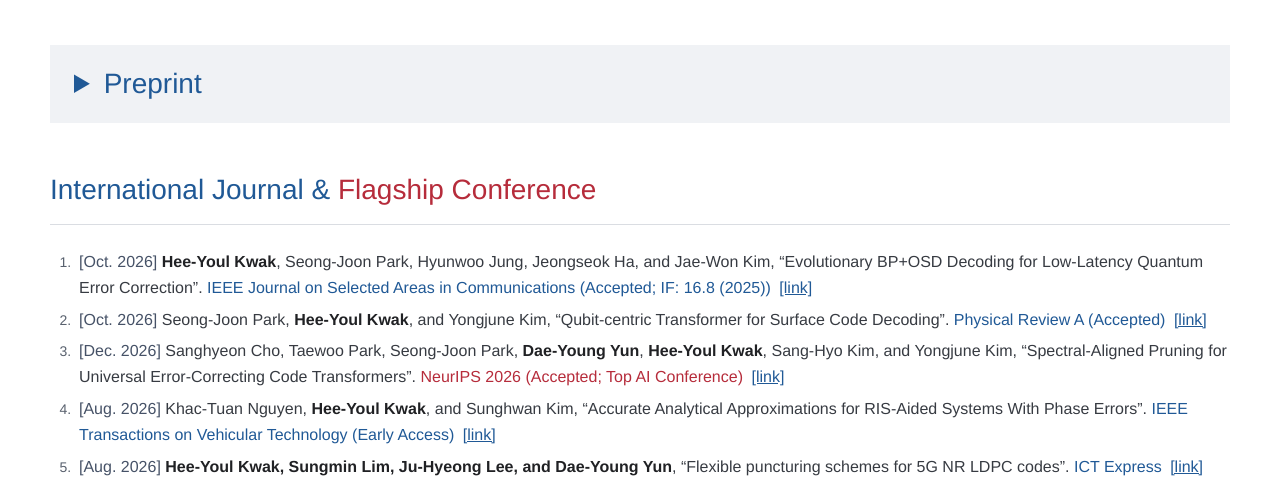
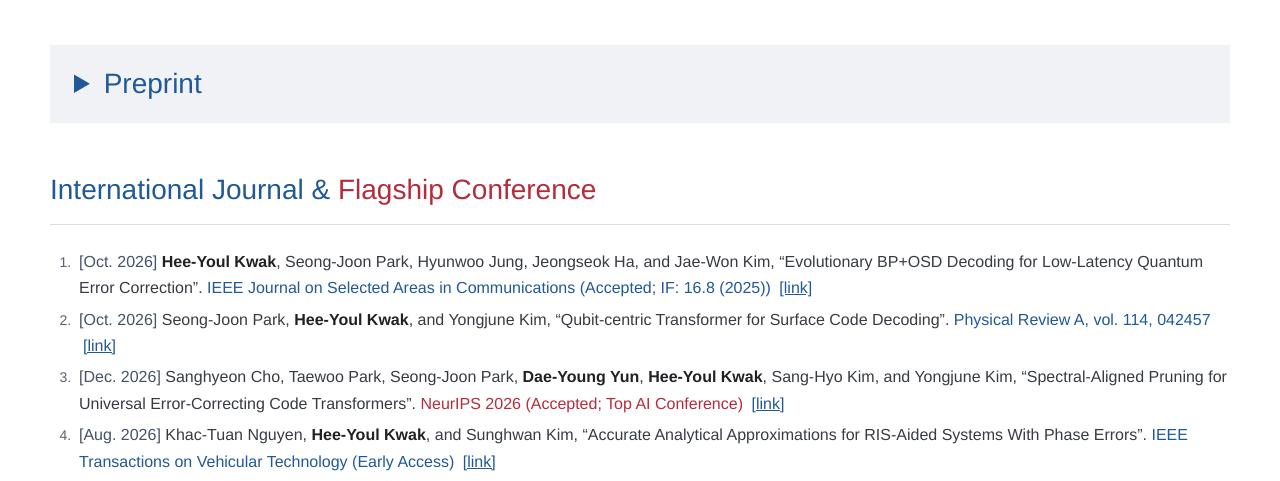
Before and after one commit to xit-lab/xit-lab, a plain HTML site: page index.html in a window 1280 px wide. Both pictures are taken after a click on the link "Publications". Shown: the part 250-731 px from the top of the page. Drawn offline with Linux system fonts and the light colour scheme; a web font is replaced by a local one.

Commit message:
Update PRA paper publication details and link

```diff
--- a/index.html
+++ b/index.html
@@ -238,7 +238,7 @@
             <h3 class="pub-group-title" id="pub-journal-title"><span>International Journal</span> &amp; <span class="flagship-label">Flagship Conference</span></h3>
             <ol class="publication-list">
               <li class="publication"><p><span class="date">[Oct. 2026]</span> Hee-Youl Kwak, Seong-Joon Park, Hyunwoo Jung, Jeongseok Ha, and Jae-Won Kim, <span class="publication-title">“Evolutionary BP+OSD Decoding for Low-Latency Quantum Error Correction”</span>. <span class="venue">IEEE Journal on Selected Areas in Communications (Accepted; IF: 16.8 (2025))</span> <a class="link-pill" href="https://arxiv.org/abs/2512.18273" target="_blank" rel="noopener">Open</a></p></li>
-              <li class="publication"><p><span class="date">[Oct. 2026]</span> Seong-Joon Park, Hee-Youl Kwak, and Yongjune Kim, <span class="publication-title">“Qubit-centric Transformer for Surface Code Decoding”</span>. <span class="venue">Physical Review A (Accepted)</span> <a class="link-pill" href="https://journals.aps.org/pra/accepted/10.1103/ll1h-sm1y" target="_blank" rel="noopener">Open</a></p></li>
+              <li class="publication"><p><span class="date">[Oct. 2026]</span> Seong-Joon Park, Hee-Youl Kwak, and Yongjune Kim, <span class="publication-title">“Qubit-centric Transformer for Surface Code Decoding”</span>. <span class="venue">Physical Review A, vol. 114, 042457</span> <a class="link-pill" href="https://journals.aps.org/pra/abstract/10.1103/ll1h-sm1y" target="_blank" rel="noopener">Open</a></p></li>
               <li class="publication"><p><span class="date">[Dec. 2026]</span> Sanghyeon Cho, Taewoo Park, Seong-Joon Park, Dae-Young Yun, Hee-Youl Kwak, Sang-Hyo Kim, and Yongjune Kim, <span class="publication-title">“Spectral-Aligned Pruning for Universal Error-Correcting Code Transformers”</span>. <span class="venue"><span class="conference-venue">NeurIPS 2026 (Accepted; Top AI Conference)</span></span> <a class="link-pill" href="https://arxiv.org/abs/2602.01602" target="_blank" rel="noopener">Open</a></p></li>
               <li class="publication"><p><span class="date">[Aug. 2026]</span> Khac-Tuan Nguyen, Hee-Youl Kwak, and Sunghwan Kim, <span class="publication-title">“Accurate Analytical Approximations for RIS-Aided Systems With Phase Errors”</span>. <span class="venue">IEEE Transactions on Vehicular Technology (Early Access)</span> <a class="link-pill" href="https://ieeexplore.ieee.org/document/11657528/" target="_blank" rel="noopener">Open</a></p></li>
               <li class="publication"><p><span class="date">[Aug. 2026]</span> <strong class="lab-author">Hee-Youl Kwak, Sungmin Lim, Ju-Hyeong Lee, and Dae-Young Yun</strong>, <span class="publication-title">“Flexible puncturing schemes for 5G NR LDPC codes”</span>. <span class="venue">ICT Express</span> <a class="link-pill" href="https://www.sciencedirect.com/science/article/pii/S2405959526001554" target="_blank" rel="noopener">Open</a></p></li>
```
